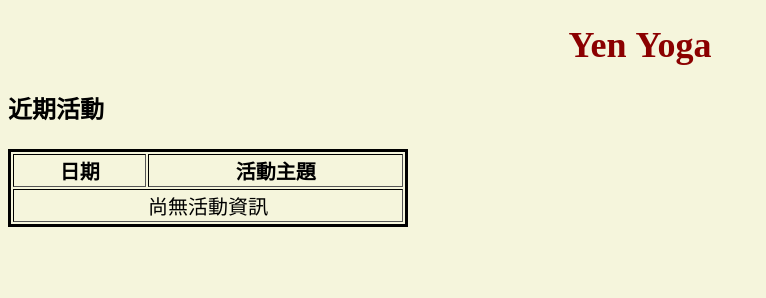
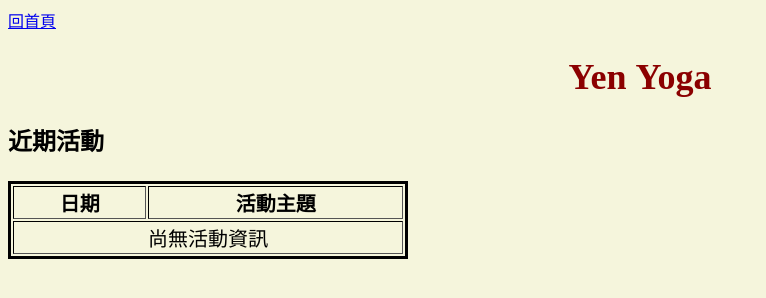
Before and after one commit to YenHan9712/web_project, a website: page Yoga.html in a window 1280 px wide. Shown: the whole page, without its empty margins (0-766 px from the left). Drawn offline with Linux system fonts and the light colour scheme.

Commit message:
renew html

```diff
--- a/Yoga.html
+++ b/Yoga.html
@@ -4,7 +4,8 @@
         <title>瑜伽主頁</title>
         <meta charset="utf-8">
     </head>
-    <body style="background-color: beige;">
+    <body vlink="blue" alink="purple" style="background-color: beige;">
+        <a href="https://final-project213.herokuapp.com/">回首頁</a>
         <h1 style="color: darkred; font-size: 36px; text-align: center;">Yen&nbsp;Yoga</h1>
         <h3 style="font-size: 24px;">近期活動</h3>
         <table border="1"style="font-size: 20px; border: solid black; width: 400px;">
```
Also changed, not shown: Stay.html (+1 -0 lines), public/Guest_List.html (+2 -1 lines).
